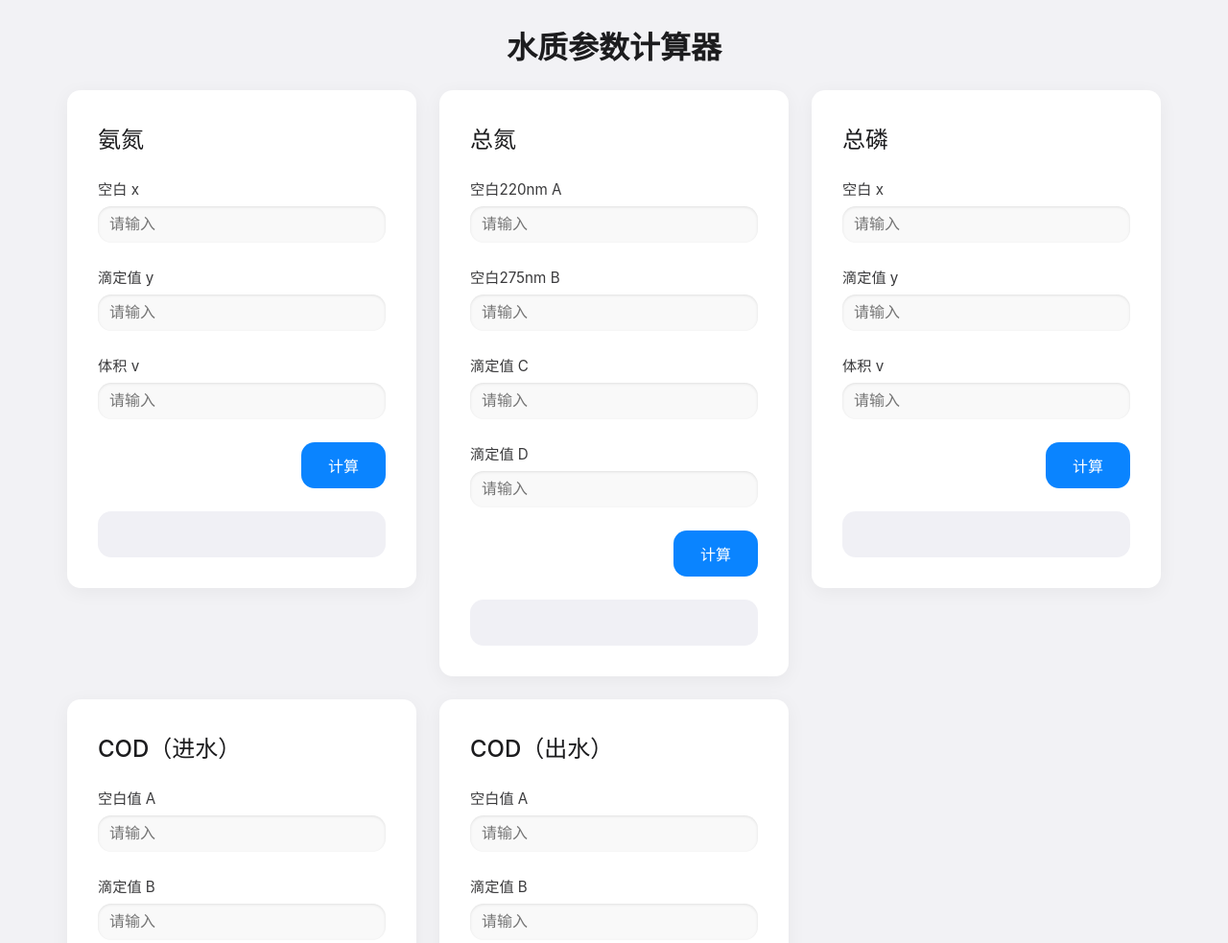
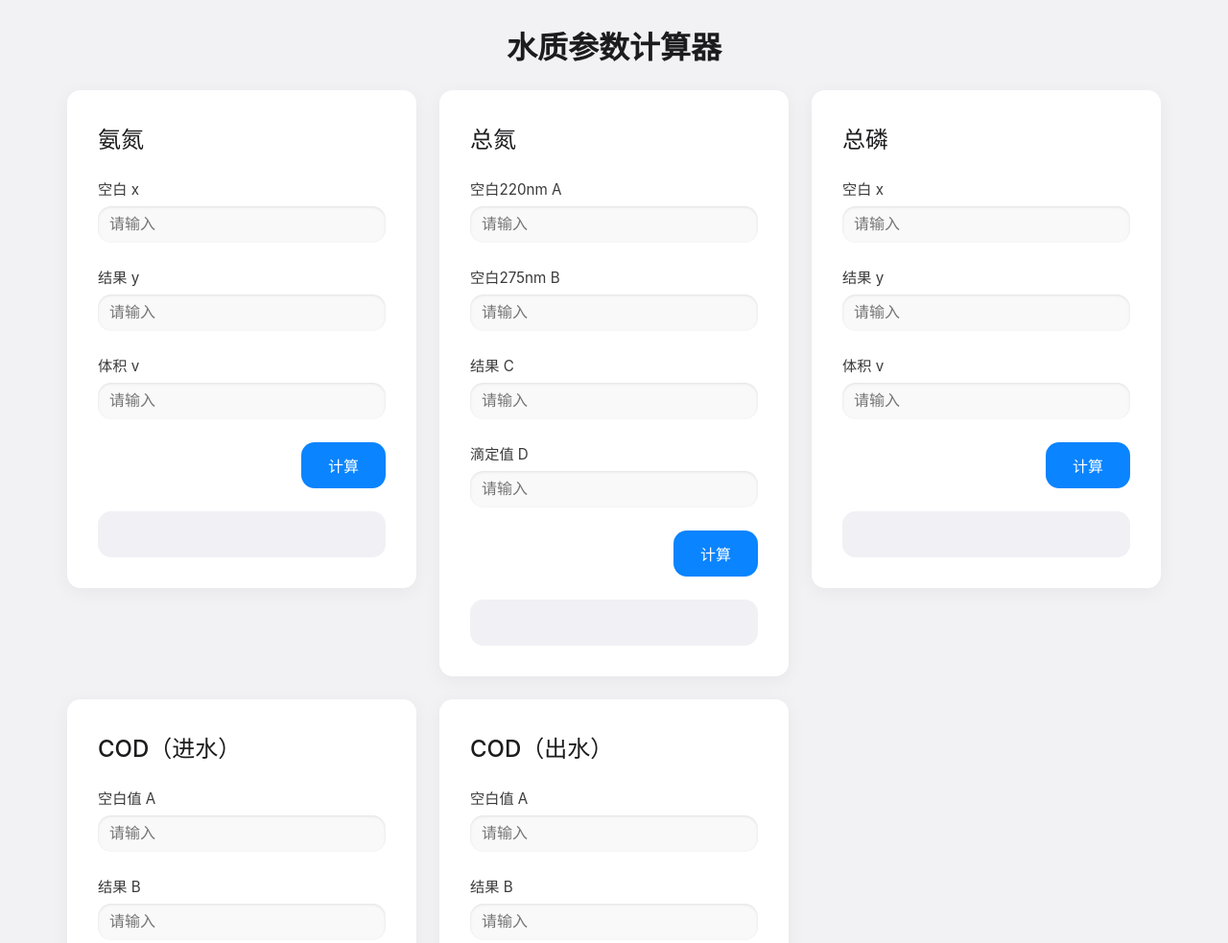
Before and after one commit to Gswmjj/huayan, a plain HTML site: page index.html in a window 1280 px wide. Shown: the top 983 px of the page at 96% size. Drawn offline with Linux system fonts and the light colour scheme.

Commit message:
Update index.html

```diff
--- a/index.html
+++ b/index.html
@@ -132,12 +132,12 @@
     </div>
   </div>
   <script>
-    const configs=[
-      {id:'nh3',title:'氨氮',fields:[{l:'空白 x',k:'x'},{l:'滴定值 y',k:'y'},{l:'体积 v',k:'v'}],f:({x,y,v})=>{let A=y-x,B=(A*300.82-5.5691)/v;return`空白——滴定值=${A.toFixed(3)}, 计算结果=${B.toFixed(2)}`;}},
-      {id:'tn',title:'总氮',fields:[{l:'空白220nm A',k:'A'},{l:'空白275nm B',k:'B'},{l:'滴定值 C',k:'C'},{l:'滴定值 D',k:'D'}],f:({A,B,C,D})=>{let X=C-A-2*(D-B),Y=X*136.18-0.6683;return`A1-A2=${X.toFixed(3)}, 计算结果=${Y.toFixed(2)}`;}},
-      {id:'tp',title:'总磷',fields:[{l:'空白 x',k:'x'},{l:'滴定值 y',k:'y'},{l:'体积 v',k:'v'}],f:({x,y,v})=>{let A=y-x,B=(A*90.5544-0.0133)/v;return`空白——滴定值=${A.toFixed(3)}, 计算结果=${B.toFixed(2)}`;}},
-      {id:'cod-in',title:'COD（进水）',fields:[{l:'空白值 A',k:'A'},{l:'滴定值 B',k:'B'}],f:({A,B})=>{let X=A-B,Y=X*39.22;return`空白——滴定值=${X.toFixed(2)}, 计算结果=${Y.toFixed(1)}`;}},
-      {id:'cod-out',title:'COD（出水）',fields:[{l:'空白值 A',k:'A'},{l:'滴定值 B',k:'B'}],f:({A,B})=>{let X=A-B,Y=X*4.05;return`空白——滴定值=${X.toFixed(2)}, 计算结果=${Y.toFixed(2)}`;}}
+   const configs=[
+      {id:'nh3',title:'氨氮',fields:[{l:'空白 x',k:'x'},{l:'结果 y',k:'y'},{l:'体积 v',k:'v'}],f:({x,y,v})=>{let A=(y*v+5.5691)/300.82,B=A+x;return`空白-滴定值=${A.toFixed(3)}, 滴定值=${B.toFixed(3)}`;}},
+      {id:'tn',title:'总氮',fields:[{l:'空白220nm A',k:'A'},{l:'空白275nm B',k:'B'},{l:'结果 C',k:'C'},{l:'滴定值 D',k:'D'}],f:({A,B,C,D})=>{let X=(C+0.6683)/136.18,Y=X+2*(D-B)+A;return`A1-A2=${X.toFixed(3)}, 220滴定值=${Y.toFixed(3)}`;}},
+      {id:'tp',title:'总磷',fields:[{l:'空白 x',k:'x'},{l:'结果 y',k:'y'},{l:'体积 v',k:'v'}],f:({x,y,v})=>{let A=(y*v+0.0133)/90.5544,B=A+x;return`空白——滴定值=${A.toFixed(3)}, 滴定值=${B.toFixed(3)}`;}},
+      {id:'cod-in',title:'COD（进水）',fields:[{l:'空白值 A',k:'A'},{l:'结果 B',k:'B'}],f:({A,B})=>{let X=B/39.22,Y=A-X;return`空白——滴定值=${X.toFixed(1)}, 滴定值=${Y.toFixed(1)}`;}},
+      {id:'cod-out',title:'COD（出水）',fields:[{l:'空白值 A',k:'A'},{l:'结果 B',k:'B'}],f:({A,B})=>{let X=B/4.05,Y=A-X;return`空白——滴定值=${X.toFixed(1)}, 滴定值=${Y.toFixed(1)}`;}}
     ];
     window.onload=()=>{configs.forEach(c=>{const cont=document.getElementById(c.id+'-card'),tmpl=document.getElementById('card-template').content.cloneNode(true);tmpl.querySelector('h2').innerText=c.title;const ips=tmpl.querySelector('.inputs'),btn=tmpl.querySelector('button'),res=tmpl.querySelector('.result');c.fields.forEach(f=>{let lbl=document.createElement('label');lbl.innerHTML=`<span>${f.l}</span><input type="number" id="${c.id}-${f.k}" step="any" placeholder="请输入">`;ips.appendChild(lbl);});btn.onclick=()=>{let vals={};c.fields.forEach(f=>vals[f.k]=parseFloat(document.getElementById(c.id+'-'+f.k).value)||0);res.innerText=c.f(vals);};cont.appendChild(tmpl);});};
   </script>
```
